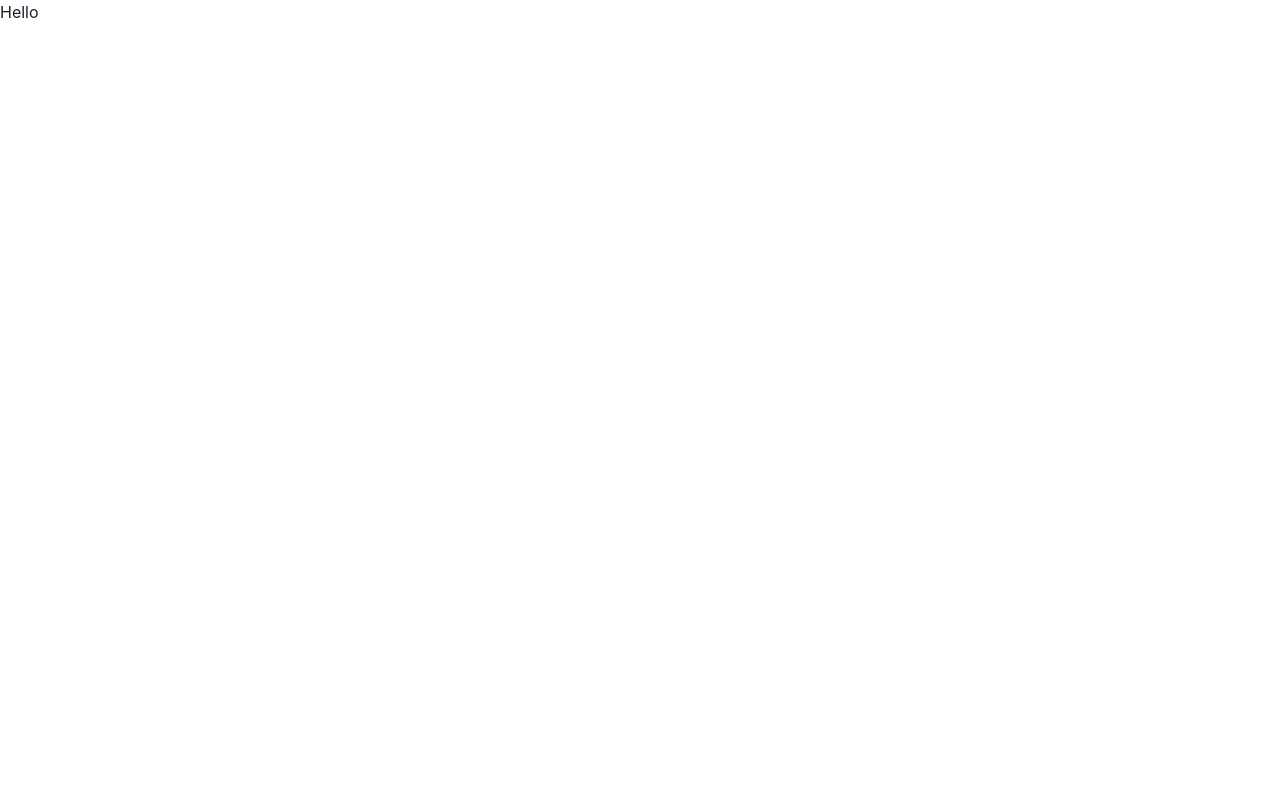
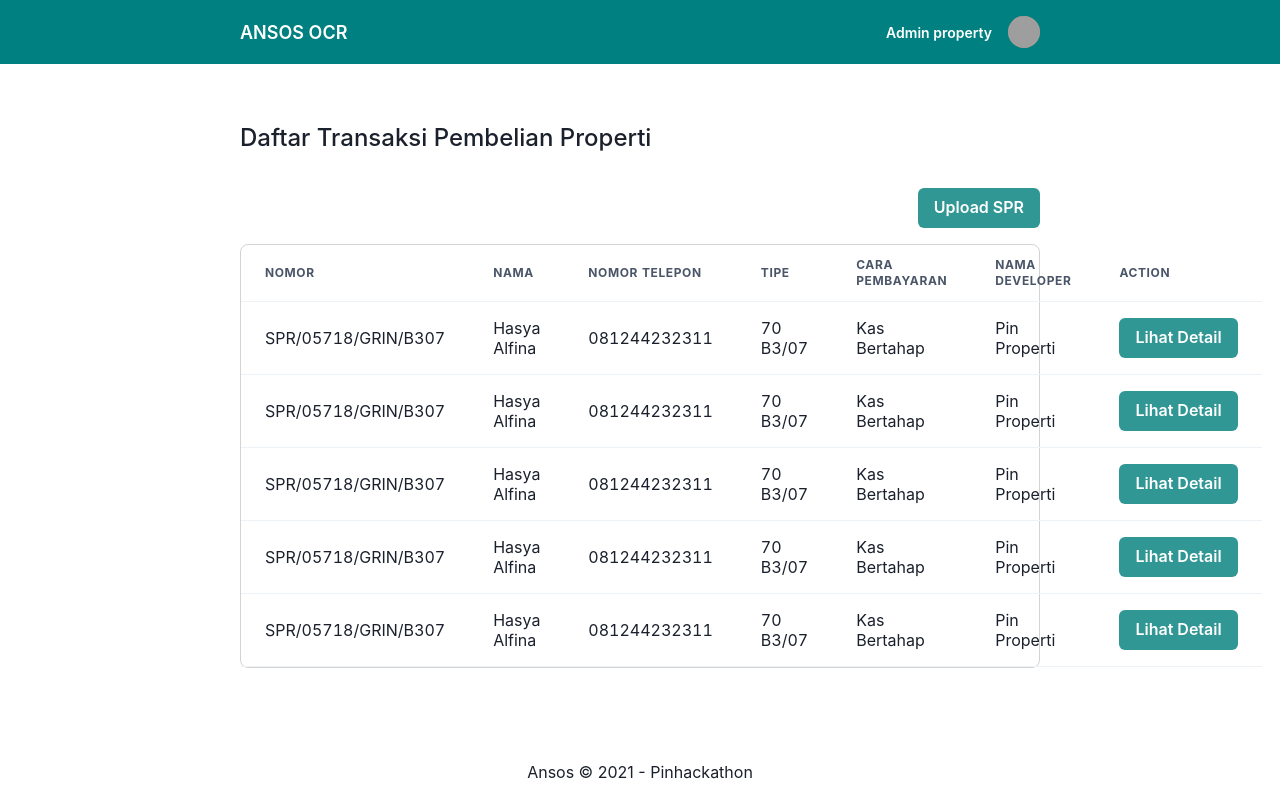
Before and after one commit to adityarahmayadi/ansos-hackathon, a Next.js app: page / in a window 1280 px wide. Built offline with nearby package versions, Linux system fonts and the light colour scheme; grey boxes are pictures that could not be loaded.

Commit message:
feat: add footer and navbar

```diff
--- /dev/null
+++ b/components/footer/index.tsx
@@ -0,0 +1,20 @@
+import {
+  Flex,
+  Text
+} from '@chakra-ui/react'
+
+const Footer = () => (
+  <Flex
+    width='100%'
+    alignItems='center'
+    justifyContent='center'
+    position='fixed'
+    bottom={0}
+    left={0}
+    p={4}
+  >
+    <Text>Ansos © 2021 - Pinhackathon</Text>
+  </Flex>
+)
+
+export default Footer
--- /dev/null
+++ b/components/navbar/index.tsx
@@ -0,0 +1,35 @@
+import {
+  Flex,
+  Avatar,
+  Text
+} from '@chakra-ui/react'
+
+const Navbar = () => (
+  <Flex
+    width='100vw'
+    background='teal'
+    position='fixed'
+  >
+    <Flex
+      direction='row'
+      width='100vw'
+      justifyContent='space-between'
+      alignItems='center'
+      padding="16px 240px"
+    >
+      <Flex>
+        <Text fontSize='18px' fontWeight='semibold' color='white' textTransform='uppercase'>Ansos OCR</Text>
+      </Flex>
+      <Flex direction='row' alignItems='center'>
+        <Text mr={4} fontSize='14px' fontWeight='semibold' color='white'>Admin property</Text>
+        <Avatar
+          name="Dan Abrahmov"
+          src="https://2.bp.blogspot.com/-TaCkCEzCfP0/Wj812nC68bI/AAAAAAAAMgk/DFaoQhydN84hgYsgT1qaWve5LuhkcYsbwCLcBGAs/s1600/gege5.jpg"
+          size='sm'
+        />
+      </Flex>
+    </Flex>
+  </Flex>
+)
+
+export default Navbar
--- a/components/pages/dashboard/index.tsx
+++ b/components/pages/dashboard/index.tsx
@@ -1,8 +1,69 @@
-import { Flex, Text } from "@chakra-ui/layout";
+import {
+  Button,
+  Flex,
+  Table,
+  Tbody,
+  Td,
+  Text,
+  Th,
+  Thead,
+  Tr
+} from '@chakra-ui/react';
+import Footer from '../../footer';
+import Navbar from '../../navbar';
 
 const DashboardPage = () => (
-  <Flex>
-    <Text>Hello</Text>
+  <Flex
+    width='100vw'
+    alignItems='flex-start'
+    justifyContent='flex-start'
+    direction='column'
+    height='100vh'
+  >
+    <Navbar />
+    {/* content */}
+    <Flex
+      width='100%'
+      mt='120px'
+      padding='0px 240px'
+      direction='column'
+    >
+      <Text fontSize='24px' fontWeight='500' mb='32px'>Daftar Transaksi Pembelian Properti</Text>
+      <Flex w='100%' alignItems='center' justifyContent='flex-end' mb={4}>
+        <Button colorScheme="teal">Upload SPR</Button>
+      </Flex>
+      <Flex width='100%' border='1px solid #d3d3d3' borderRadius='8px'>
+        <Table variant="simple">
+          <Thead>
+            <Tr>
+              <Th>Nomor</Th>
+              <Th>Nama</Th>
+              <Th>Nomor Telepon</Th>
+              <Th>Tipe</Th>
+              <Th>Cara Pembayaran</Th>
+              <Th>Nama Developer</Th>
+              <Th>Action</Th>
+            </Tr>
+          </Thead>
+          <Tbody>
+            {
+              [1,2,3,4,5].map(item => (
+                <Tr key={item}>
+                  <Td>SPR/05718/GRIN/B307</Td>
+                  <Td>Hasya Alfina</Td>
+                  <Td>081244232311</Td>
+                  <Td>70 B3/07</Td>
+                  <Td>Kas Bertahap</Td>
+                  <Td>Pin Properti</Td>
+                  <Td><Button colorScheme="teal">Lihat Detail</Button></Td>
+                </Tr>
+              ))
+            }
+          </Tbody>
+        </Table>
+      </Flex>
+    </Flex>
+    <Footer />
   </Flex>
 )
 
--- a/package.json
+++ b/package.json
@@ -8,13 +8,15 @@
     "type-check": "tsc"
   },
   "dependencies": {
+    "@chakra-ui/icons": "^1.0.11",
     "@chakra-ui/react": "^1.5.2",
     "@emotion/react": "^11",
     "@emotion/styled": "^11",
     "framer-motion": "^4",
     "next": "latest",
     "react": "^17.0.1",
-    "react-dom": "^17.0.1"
+    "react-dom": "^17.0.1",
+    "react-icons": "^4.2.0"
   },
   "devDependencies": {
     "@types/node": "^12.12.21",
```
Also changed, not shown: pages/_app.tsx (+2 -7 lines), 1 other file (tests, documents, lock files or other folders).
